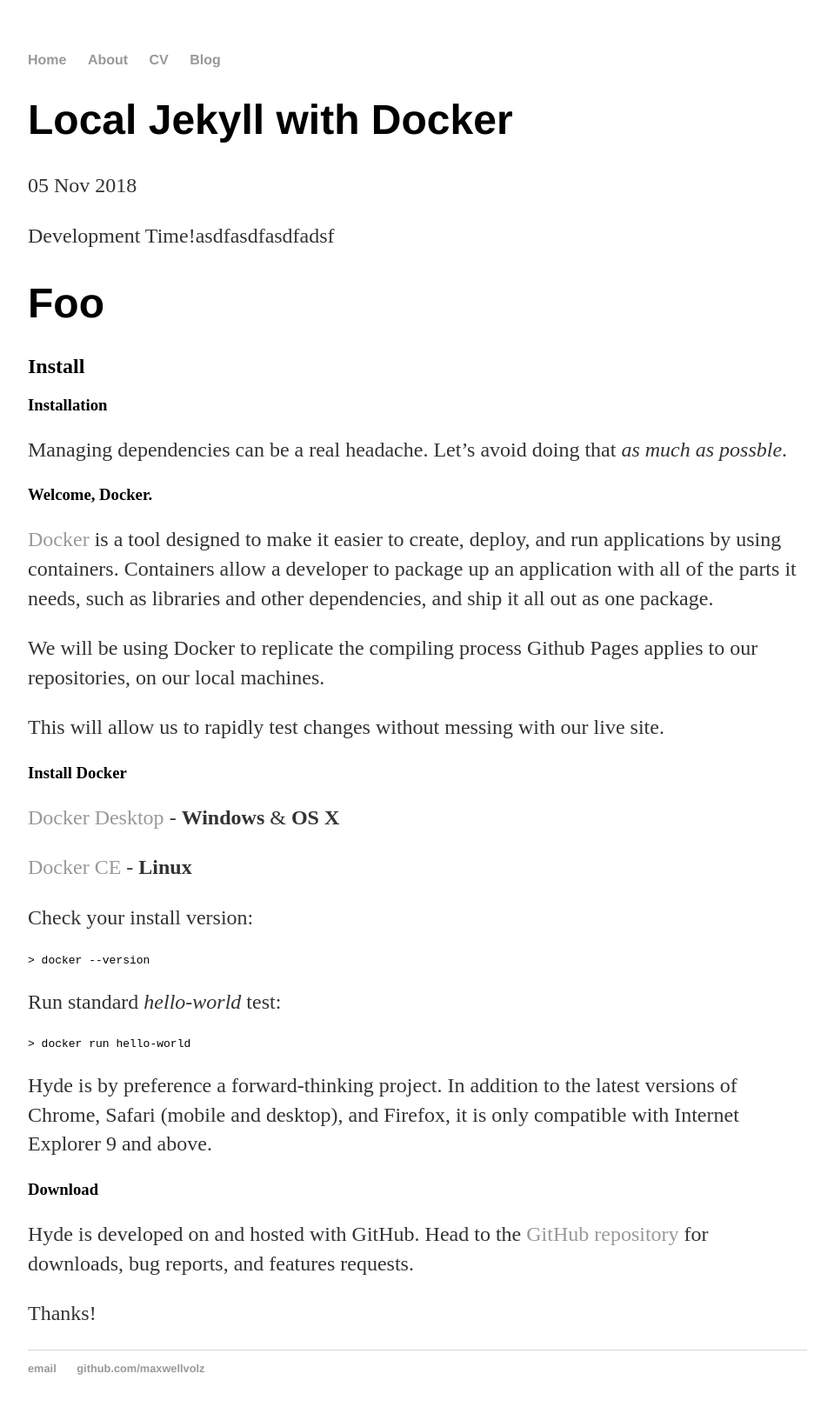
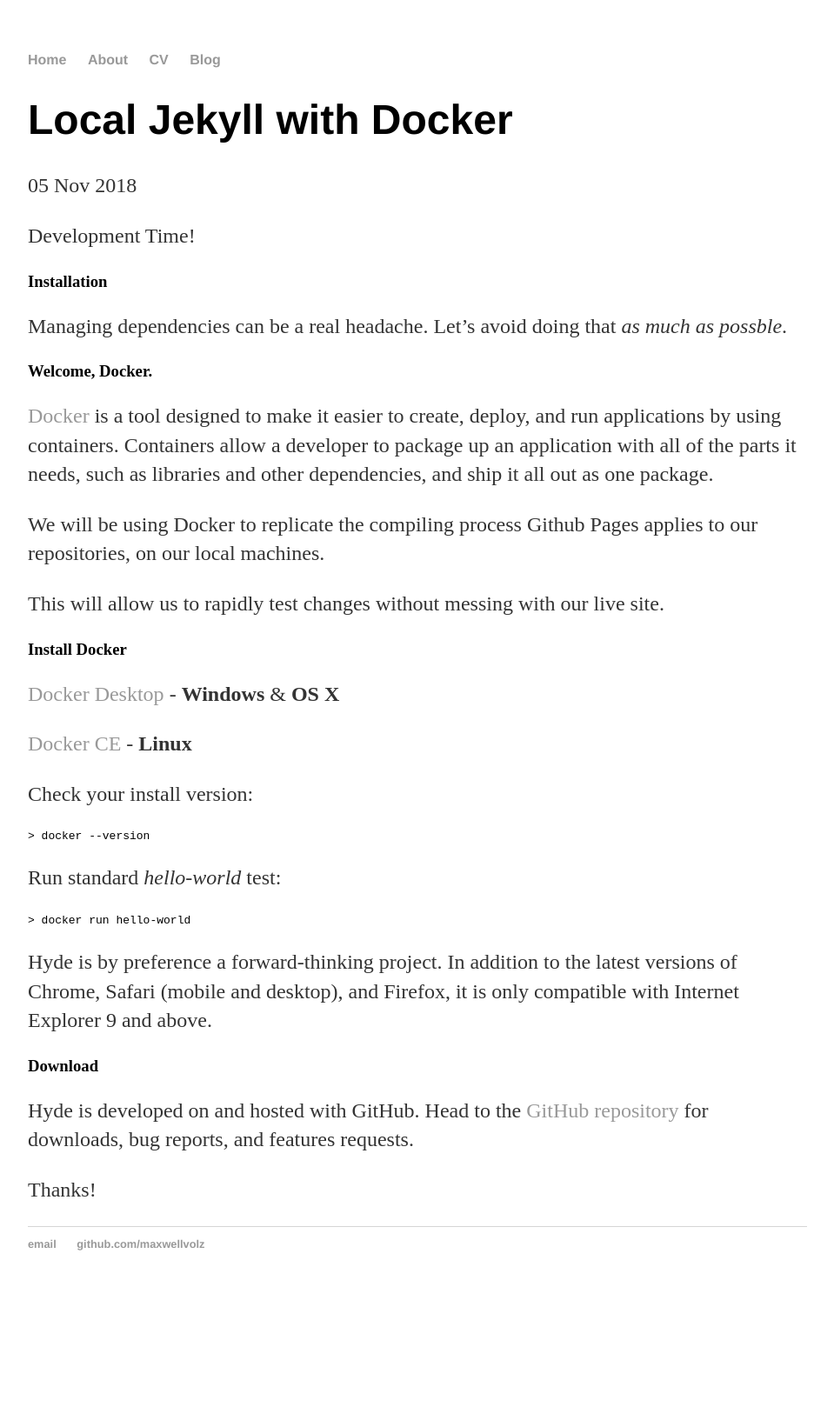
Before and after one commit to MaxwellVolz/maxwellvolz.github.io.old, a Jekyll site: the page built from _posts/2018-11-05-local-jekyll-with-docker.md, in a window 1280 px wide. Shown: the whole page at 87% size, without its empty margins (160-1119 px from the left). Built offline with Jekyll 4.4.1, drawn with Linux system fonts in a browser that asks for light colours; after the commit the page ends 1498 px from its top, so only the background shows below that.

Commit message:
Update 2018-11-05-local-jekyll-with-docker.md

```diff
--- a/_posts/2018-11-05-local-jekyll-with-docker.md
+++ b/_posts/2018-11-05-local-jekyll-with-docker.md
@@ -3,10 +3,8 @@
 title: Local Jekyll with Docker
 ---
 
-Development Time!asdfasdfasdfadsf
+Development Time!
 
-# Foo
-## Install
 ### Installation
 
 Managing dependencies can be a real headache. Let's avoid doing that *as much as possble*.
```
